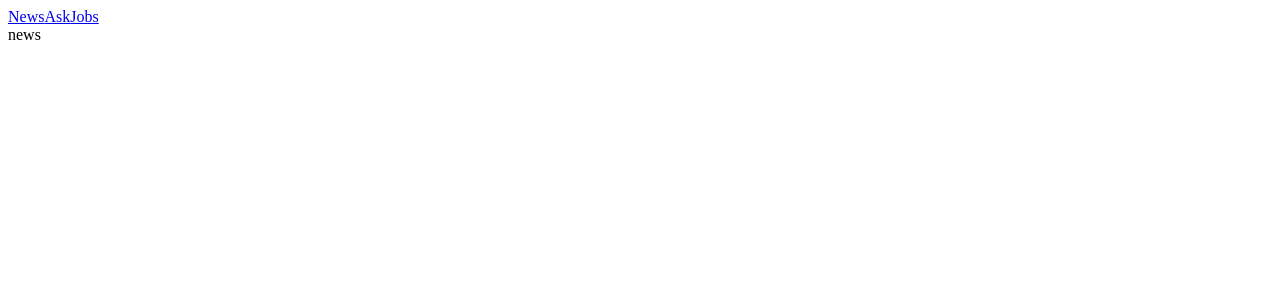
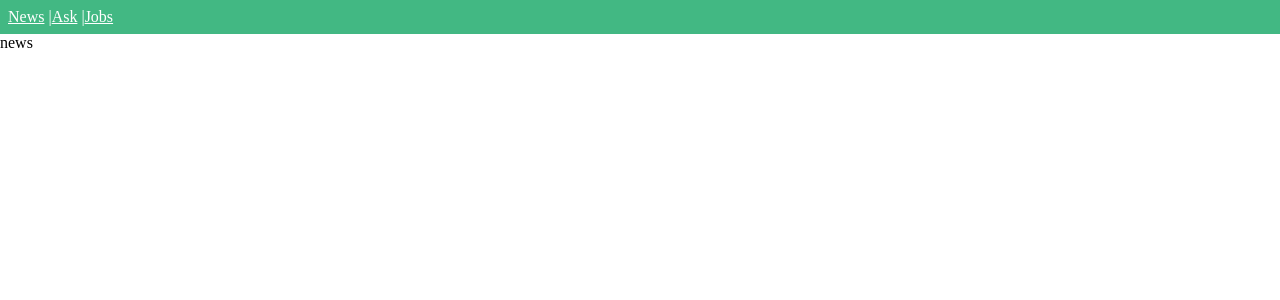
Before and after one commit to geonwoo-jeong/hacker-news-clone, a Vue app: page /ask#/news in a window 1280 px wide. Shown: the top 300 px of the page. Built offline with nearby package versions, Linux system fonts and the light colour scheme.

Commit message:
Router - ToolBar Link Styling

```diff
--- a/src/App.vue
+++ b/src/App.vue
@@ -16,4 +16,8 @@
 </script>
 
 <style>
+body {
+  padding: 0;
+  margin: 0;
+}
 </style>
--- a/src/components/ToolBar.vue
+++ b/src/components/ToolBar.vue
@@ -1,7 +1,7 @@
 <template>
-  <div>
-    <router-link to="/news">News</router-link>
-    <router-link to="/ask">Ask</router-link>
+  <div class="header">
+    <router-link to="/news">News</router-link>&nbsp;|
+    <router-link to="/ask">Ask</router-link>&nbsp;|
     <router-link to="/jobs">Jobs</router-link>
   </div>
 </template>
@@ -10,5 +10,19 @@
 export default {};
 </script>
 
-<style>
+<style scoped>
+.header {
+  color: white;
+  background-color: #42b883;
+  display: flex;
+  padding: 8px;
+}
+
+.header a {
+  color: white;
+}
+
+.header a:active {
+  color: #35495e;
+}
 </style>
```
